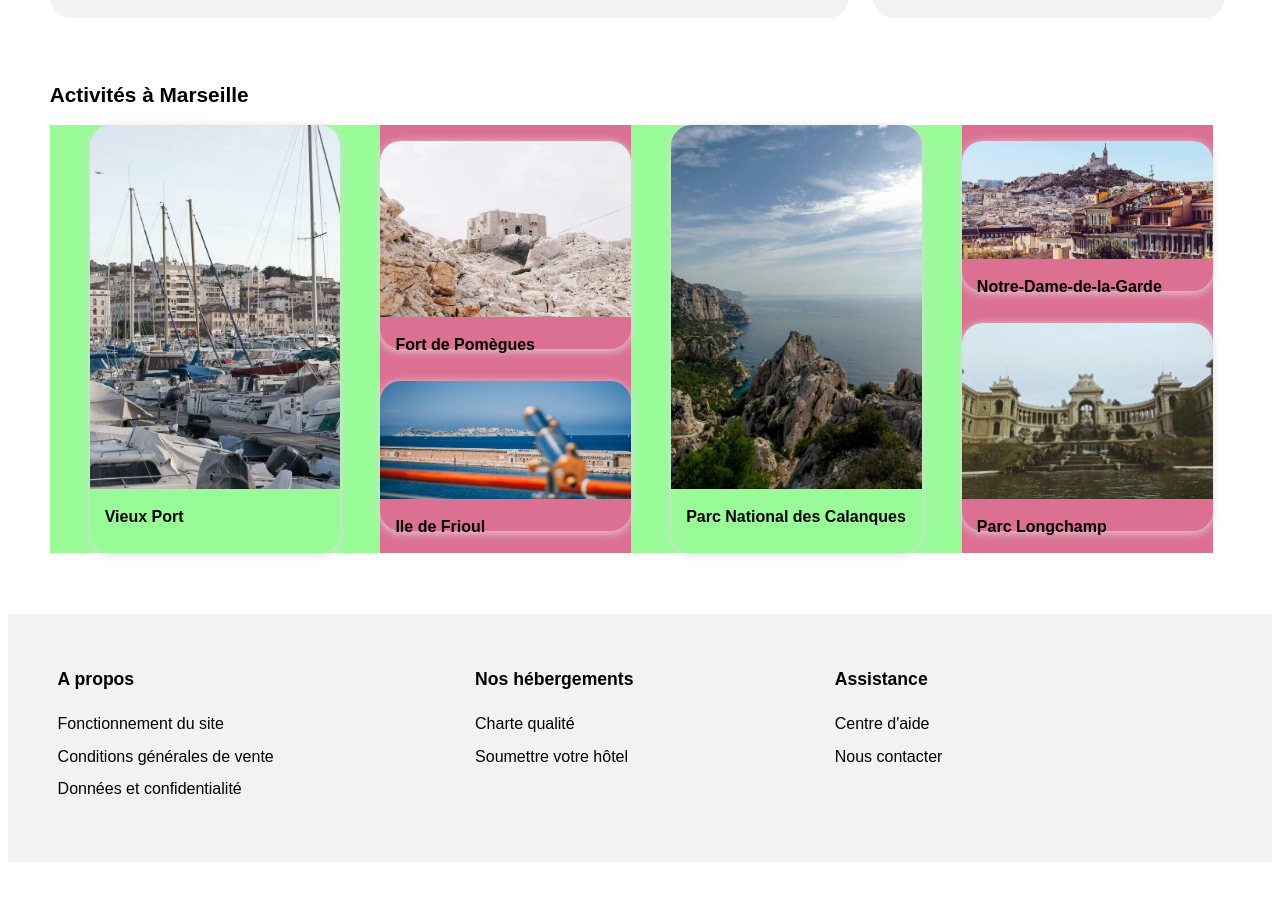
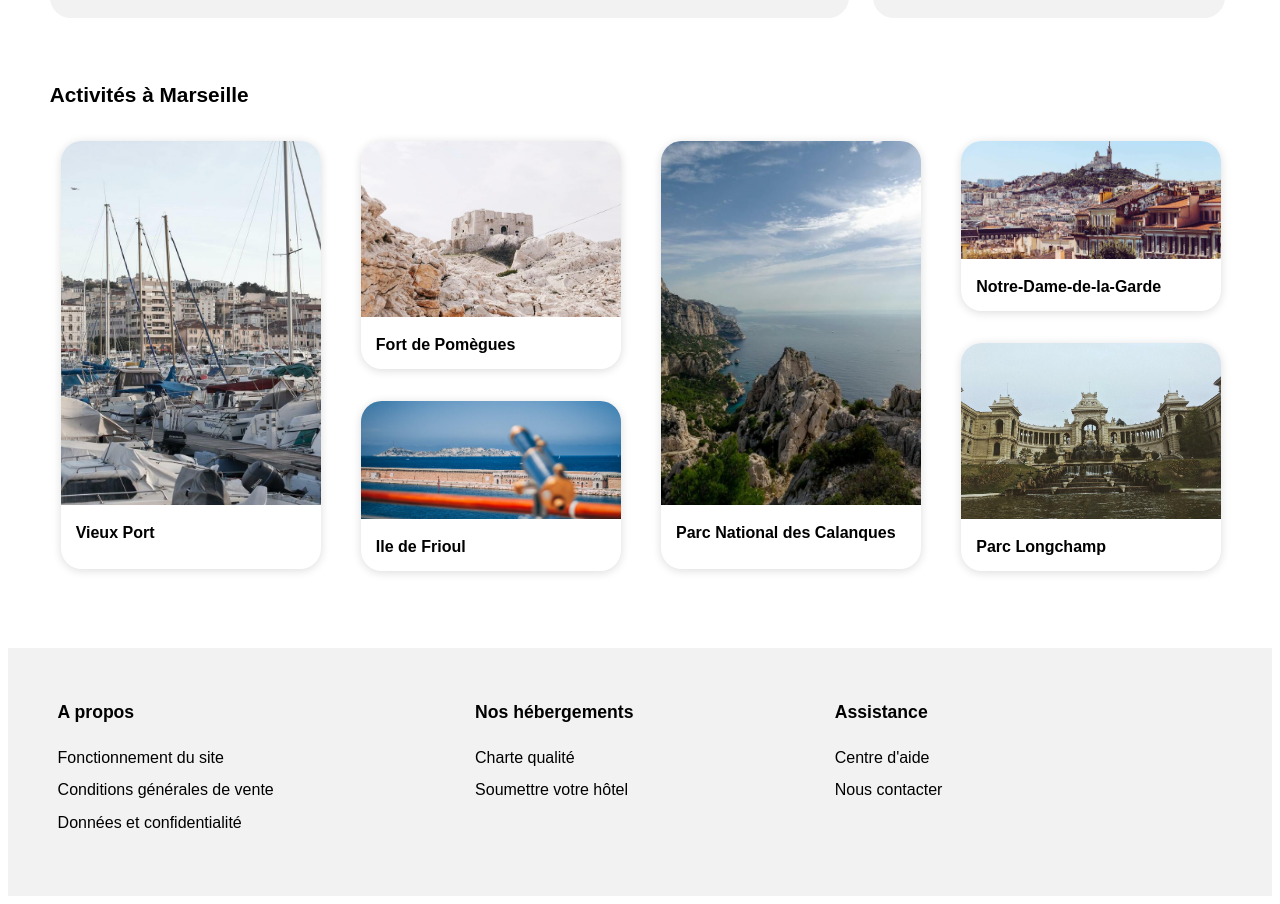
Before and after one commit to Madlys/ClarisseBouy_2_30062021, a plain HTML site: page index.html in a window 1280 px wide. Shown: the part 1060-1964 px from the top of the page. Before the commit the page ends 1930 px from the top, so only its background shows below. Drawn offline with Linux system fonts and the light colour scheme; a web font is replaced by a local one.

Commit message:
style.css section activités proportions

```diff
--- a/style.css
+++ b/style.css
@@ -523,13 +523,10 @@ i.fa-search/*bouton rechercher avec icon*/
 
 .cartesactivités/*bloc cartes*/
 {
-	background-color: palegreen;
-	width: 92%;/*largeur*/
-	height: 26.8rem;/*hauteur*/
-	margin: 0 3.3% 0 3.3%;
+	width: 95%;/*largeur*/
+	margin-left: 1%;
 	display: flex;/*disposition flexbox*/
 	flex-direction: row;/*éléments à la suite sur une ligne*/
-	align-items: center;
 }
 
 .grandescartes, #cartepomegues, #cartefrioul, #cartenotredame, #cartelongchamp
@@ -539,9 +536,7 @@ i.fa-search/*bouton rechercher avec icon*/
 
 .souscarte/*sous bloc carte (pomègues+Frioul et notre-dame+Longchamp)*/
 {
-	background-color: palevioletred;
 	width: 23%;
-	height: 26.8rem;/*hauteur bloc*/
 	display: flex;/*dispositon flexbox*/
 	flex-direction: column;/*en colonne*/
 	align-items: center;
@@ -574,7 +569,6 @@ i.fa-search/*bouton rechercher avec icon*/
 #cartepomegues/*carte Fort de Pomègues (photo + descptiption)*/
 {
 	width: 100%;/*largeur*/
-	height: 13rem;/*hauteur*/
 	border-radius: 1.3rem;/*coins arrondis*/
 }
 
@@ -589,7 +583,6 @@ i.fa-search/*bouton rechercher avec icon*/
 #cartefrioul/*carte Ile de Frioul (photo + descptiption)*/
 {
 	width: 100%;/*largeur*/
-	height: 9.4rem;/*hauteur*/
 	border-radius: 1.3rem;/*coins arrondis*/
 }
 
@@ -604,7 +597,6 @@ i.fa-search/*bouton rechercher avec icon*/
 #cartenotredame/*carte Notre Dame (photo + descptiption)*/
 {
 	width: 100%;/*largeur*/
-	height: 9.4rem;/*hauteur*/
 	border-radius: 1.3rem;/*coins arrondis*/
 }
 
@@ -619,7 +611,6 @@ i.fa-search/*bouton rechercher avec icon*/
 #cartelongchamp/*carte Parc Longchamps (photo + descptiption)*/
 {
 	width: 100%;/*largeur*/
-	height: 13rem;/*hauteur*/
 	border-radius: 1.3rem;/*coins arrondis*/
 }
 
```
